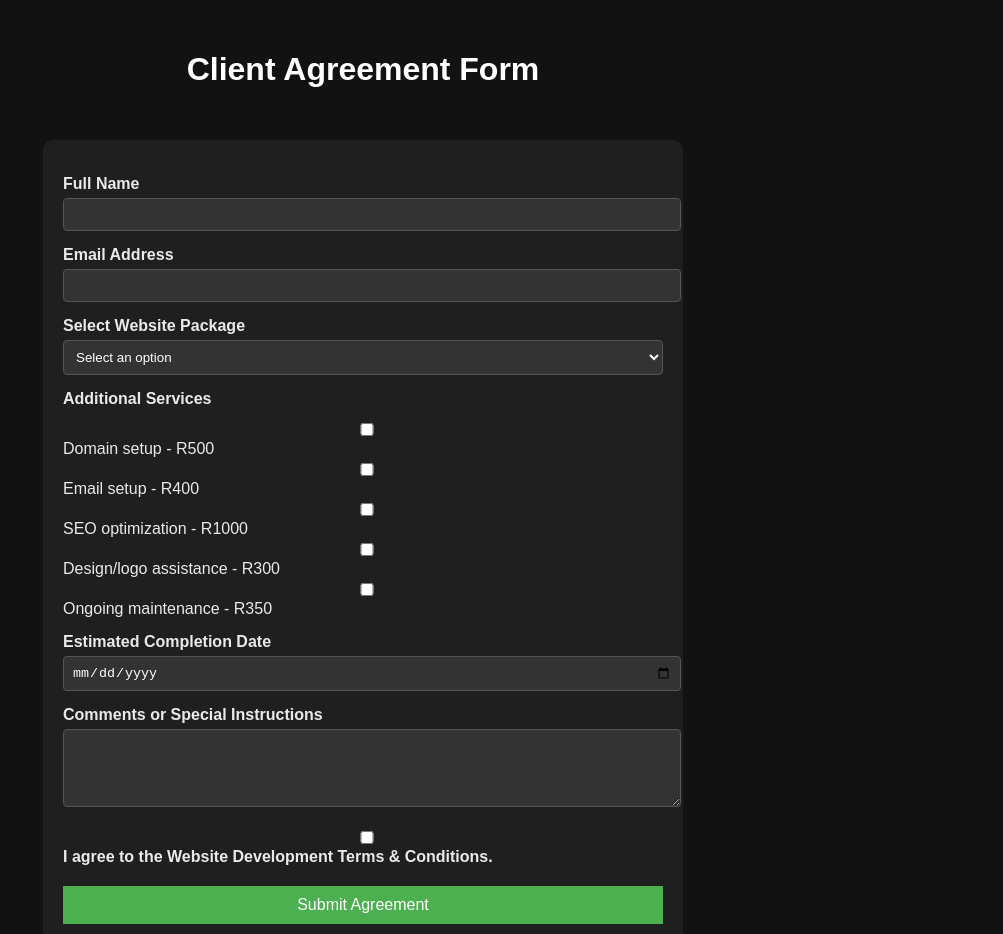
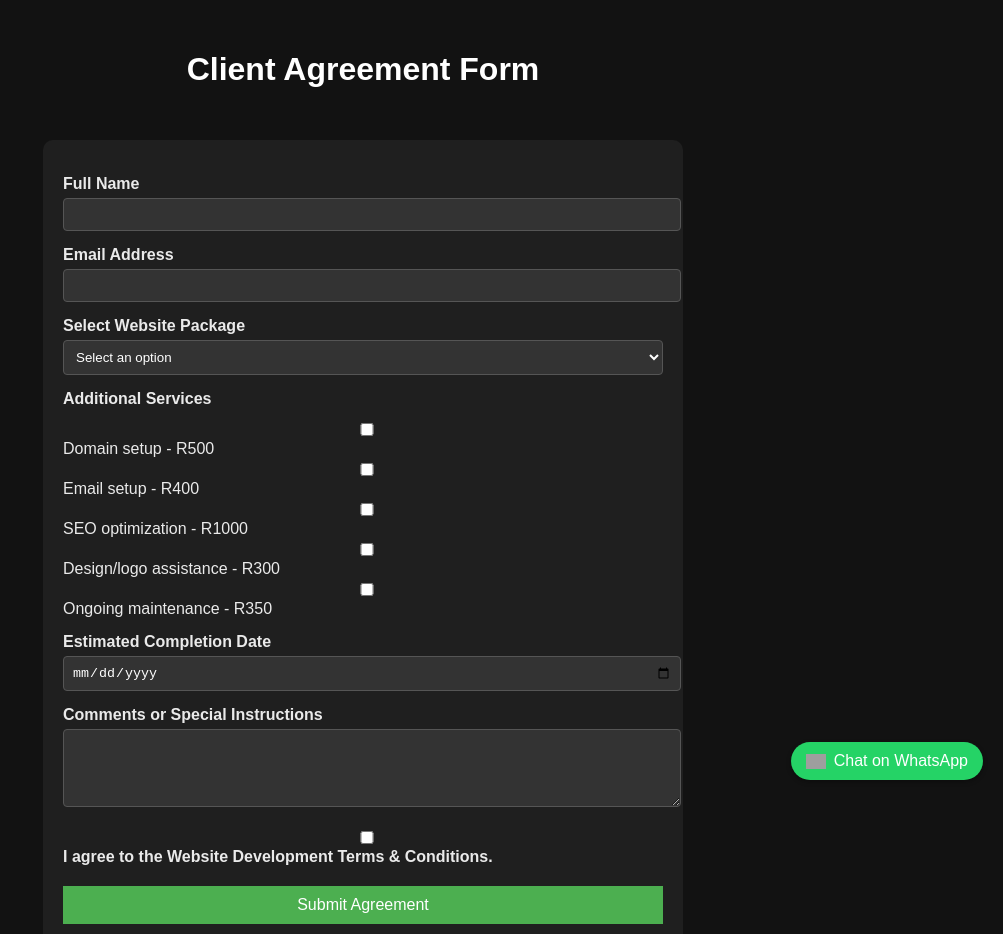
Before and after one commit to Che3Zzyy/che3zzyy.github.io, a plain HTML site: page client-agreement-form.html in a window 1280 px wide. Shown: the top 934 px of the page, without its empty margins (277-1280 px from the left). Drawn offline with Linux system fonts and the light colour scheme; grey boxes are pictures that could not be loaded.

Commit message:
Update client-agreement-form.html

```diff
--- a/client-agreement-form.html
+++ b/client-agreement-form.html
@@ -46,6 +46,26 @@ button:hover {
 footer {
   text-align: center;
   margin-top: 30px;
+}
+.whatsapp-button {
+  position: fixed;
+  bottom: 20px;
+  right: 20px;
+  background: #25D366;
+  color: white;
+  padding: 10px 15px;
+  border-radius: 50px;
+  text-decoration: none;
+  display: flex;
+  align-items: center;
+  box-shadow: 0 2px 5px rgba(0,0,0,0.3);
+}
+.whatsapp-button img {
+  width: 20px;
+  margin-right: 8px;
+}
+.whatsapp-button:hover {
+  background: #20b358;
 }
 </style>
 </head>
@@ -100,5 +120,11 @@ footer {
   <p>Contact: <a href="tel:0614686522" style="color:#4CAF50;">061 468 6522</a> | <a href="mailto:stfndelange6@gmail.com" style="color:#4CAF50;">stfndelange6@gmail.com</a></p>
 </footer>
 
+<!-- WhatsApp Button -->
+<a class="whatsapp-button" href="https://wa.me/27614686522" target="_blank">
+  <img src="https://img.icons8.com/ios-filled/50/FFFFFF/whatsapp.png" alt="WhatsApp Icon">
+  Chat on WhatsApp
+</a>
+
 </body>
 </html>
```
